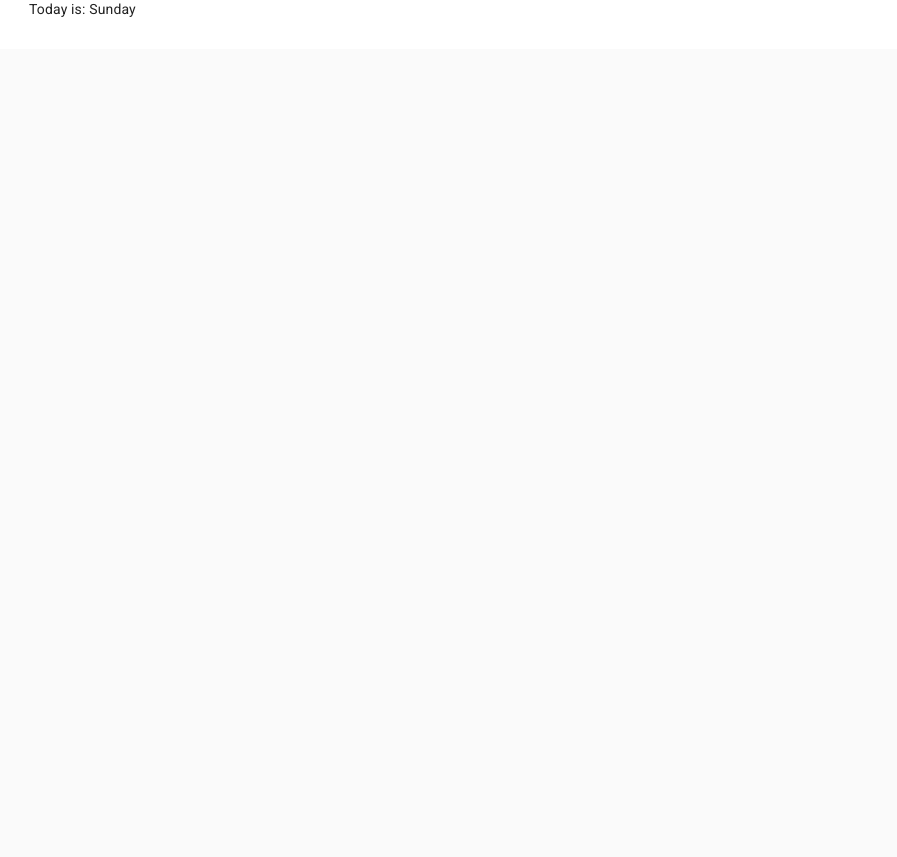
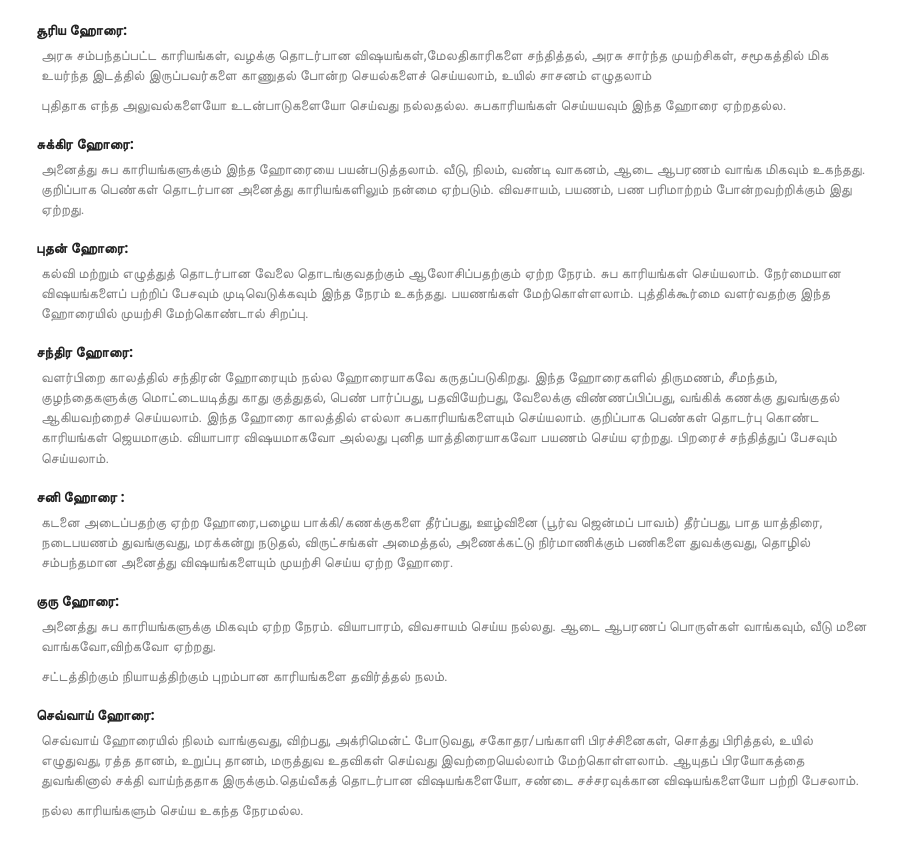
Before and after one commit to chivalrykarthik/myastro, a React (Create React App) app: page / in a window 1280 px wide. Shown: the part 479-1336 px from the top of the page, without its empty margins (185-1082 px from the left). Before the commit the page ends 800 px from the top, so only its background shows below. Built offline with nearby package versions, Linux system fonts and the light colour scheme.

Commit message:
Added description component

```diff
--- a/src/Components/App.js
+++ b/src/Components/App.js
@@ -3,7 +3,7 @@ import React from 'react';
 import { CssBaseline, Typography, Container } from '@material-ui/core'
 import Header from './header/Header';
 import GridCmp from './grid/GridCmp';
-import DayCmp from './description/DayCmp';
+import Description from './description/Description';
 import './App.css'
 
 let currentDate = new Date();
@@ -19,7 +19,7 @@ const App = () => {
             Timings
           </Typography>
           <GridCmp />
-          <DayCmp dt={currentDate} />
+          <Description dt={currentDate} />
         </div>
       </Container>
     </>
--- a/src/Components/description/DayCmp.js
+++ /dev/null
@@ -1,13 +0,0 @@
-import React from 'react';
-const DayCmp = (props) => {
-    let dayOfWeek = ["Sunday", "Monday", "Tuesay", "Wednesday", "Thursday", "Friday", "Saturday"];
-    let curDate = props.dt;
-    let currentDay = dayOfWeek[curDate.getDay()];
-    return (
-        <>
-            <p>Today is: {currentDay}</p>
-        </>
-    )
-}
-
-export default DayCmp;
--- /dev/null
+++ b/src/Components/description/Description.js
@@ -0,0 +1,63 @@
+import React from 'react';
+import './description.css';
+
+
+const Description = (props) => {
+
+
+    let dayOfWeek = ["Sunday", "Monday", "Tuesay", "Wednesday", "Thursday", "Friday", "Saturday"];
+    let curDate = props.dt;
+    let currentDay = dayOfWeek[curDate.getDay()];
+    return (
+        <>
+            <div className="flex-container-col">
+                <div className="flex-col-item" >
+                    <span className="txt-description">சூரிய ஹோரை:</span>
+                    <p className="txt-do">அரசு சம்பந்தப்பட்ட காரியங்கள், வழக்கு தொடர்பான விஷயங்கள்,மேலதிகாரிகளை சந்தித்தல், அரசு சார்ந்த முயற்சிகள், சமூகத்தில் மிக உயர்ந்த இடத்தில் இருப்பவர்களை காணுதல் போன்ற செயல்களைச் செய்யலாம், உயில் சாசனம் எழுதலாம்</p>
+                    <p className="txt-dont">புதிதாக எந்த அலுவல்களையோ உடன்பாடுகளையோ செய்வது நல்லதல்ல. சுபகாரியங்கள் செய்யயவும் இந்த ஹோரை ஏற்றதல்ல.</p>
+                </div>
+
+
+                <div className="flex-col-item" >
+                    <span className="txt-description">சுக்கிர ஹோரை:</span>
+                    <p className="txt-do">அனைத்து சுப காரியங்களுக்கும் இந்த ஹோரையை பயன்படுத்தலாம். வீடு, நிலம், வண்டி வாகனம், ஆடை ஆபரணம் வாங்க மிகவும் உகந்தது. குறிப்பாக பெண்கள் தொடர்பான அனைத்து காரியங்களிலும் நன்மை ஏற்படும். விவசாயம், பயணம், பண பரிமாற்றம் போன்றவற்றிக்கும் இது ஏற்றது.</p>
+                </div>
+
+
+                <div className="flex-col-item" >
+                    <span className="txt-description">புதன் ஹோரை:</span>
+                    <p className="txt-do">கல்வி மற்றும் எழுத்துத் தொடர்பான வேலை தொடங்குவதற்கும் ஆலோசிப்பதற்கும் ஏற்ற நேரம். சுப காரியங்கள் செய்யலாம். நேர்மையான விஷயங்களைப் பற்றிப் பேசவும் முடிவெடுக்கவும் இந்த நேரம் உகந்தது. பயணங்கள் மேற்கொள்ளலாம். புத்திக்கூர்மை வளர்வதற்கு இந்த ஹோரையில் முயற்சி மேற்கொண்டால் சிறப்பு.</p>
+                </div>
+
+
+                <div className="flex-col-item" >
+                    <span className="txt-description">சந்திர ஹோரை:</span>
+                    <p className="txt-do">வளர்பிறை காலத்தில் சந்திரன் ஹோரையும் நல்ல ஹோரையாகவே கருதப்படுகிறது. இந்த ஹோரைகளில் திருமணம், சீமந்தம், குழந்தைகளுக்கு மொட்டையடித்து காது குத்துதல், பெண் பார்ப்பது, பதவியேற்பது, வேலைக்கு விண்ணப்பிப்பது, வங்கிக் கணக்கு துவங்குதல் ஆகியவற்றைச் செய்யலாம். இந்த ஹோரை காலத்தில் எல்லா சுபகாரியங்களையும் செய்யலாம். குறிப்பாக பெண்கள் தொடர்பு கொண்ட காரியங்கள் ஜெயமாகும். வியாபார விஷயமாகவோ அல்லது புனித யாத்திரையாகவோ பயணம் செய்ய ஏற்றது. பிறரைச் சந்தித்துப் பேசவும் செய்யலாம்.</p>
+                </div>
+
+
+
+                <div className="flex-col-item" >
+                    <span className="txt-description">சனி ஹோரை :</span>
+                    <p className="txt-do">கடனை அடைப்பதற்கு ஏற்ற ஹோரை,பழைய பாக்கி/கணக்குகளை தீர்ப்பது, ஊழ்வினை (பூர்வ ஜென்மப் பாவம்) தீர்ப்பது, பாத யாத்திரை, நடைபயணம் துவங்குவது, மரக்கன்று நடுதல், விருட்சங்கள் அமைத்தல், அணைக்கட்டு நிர்மாணிக்கும் பணிகளை துவக்குவது, தொழில் சம்பந்தமான அனைத்து விஷயங்களையும் முயற்சி செய்ய ஏற்ற ஹோரை.</p>
+                </div>
+
+
+                <div className="flex-col-item" >
+                    <span className="txt-description">குரு ஹோரை:</span>
+                    <p className="txt-do">அனைத்து சுப காரியங்களுக்கு மிகவும் ஏற்ற நேரம். வியாபாரம், விவசாயம் செய்ய நல்லது. ஆடை ஆபரணப் பொருள்கள் வாங்கவும், வீடு மனை வாங்கவோ,விற்கவோ ஏற்றது.</p>
+                    <p className="txt-dont">சட்டத்திற்கும் நியாயத்திற்கும் புறம்பான காரியங்களை தவிர்த்தல் நலம்.</p>
+                </div>
+
+                <div className="flex-col-item" >
+                    <span className="txt-description">செவ்வாய் ஹோரை:</span>
+                    <p className="txt-do">செவ்வாய் ஹோரையில் நிலம் வாங்குவது, விற்பது, அக்ரிமென்ட் போடுவது, சகோதர/பங்காளி பிரச்சினைகள், சொத்து பிரித்தல், உயில் எழுதுவது, ரத்த தானம், உறுப்பு தானம், மருத்துவ உதவிகள் செய்வது இவற்றையெல்லாம் மேற்கொள்ளலாம். ஆயுதப் பிரயோகத்தை துவங்கினால் சக்தி வாய்ந்ததாக இருக்கும்.தெய்வீகத் தொடர்பான விஷயங்களையோ, சண்டை சச்சரவுக்கான விஷயங்களையோ பற்றி பேசலாம்.</p>
+                    <p className="txt-dont">நல்ல காரியங்களும் செய்ய உகந்த நேரமல்ல.</p>
+                </div>
+
+            </div>
+        </>
+    )
+}
+
+export default Description;
--- /dev/null
+++ b/src/Components/description/description.css
@@ -0,0 +1,19 @@
+.flex-container-col {
+  display: flex;
+  flex-direction: column;
+  margin-top: 1em;
+}
+.flex-col-item {
+  margin: 0.5em;
+  flex-basis: 0;
+  flex-grow: 1;
+}
+.txt-description {
+  font-size: 1em;
+  font-weight: bolder;
+}
+
+.flex-container-col p {
+  padding: 5px;
+  color: grey;
+}
--- a/src/Components/grid/grid.css
+++ b/src/Components/grid/grid.css
@@ -11,9 +11,8 @@
   color: grey;
   font-size: 1em;
   text-align: center;
-  flex-basis: auto;
+  flex-basis: 0;
   flex-grow: 1;
-  flex-basis: 0;
 }
 .active-horai {
   border: 2px solid green;
```
